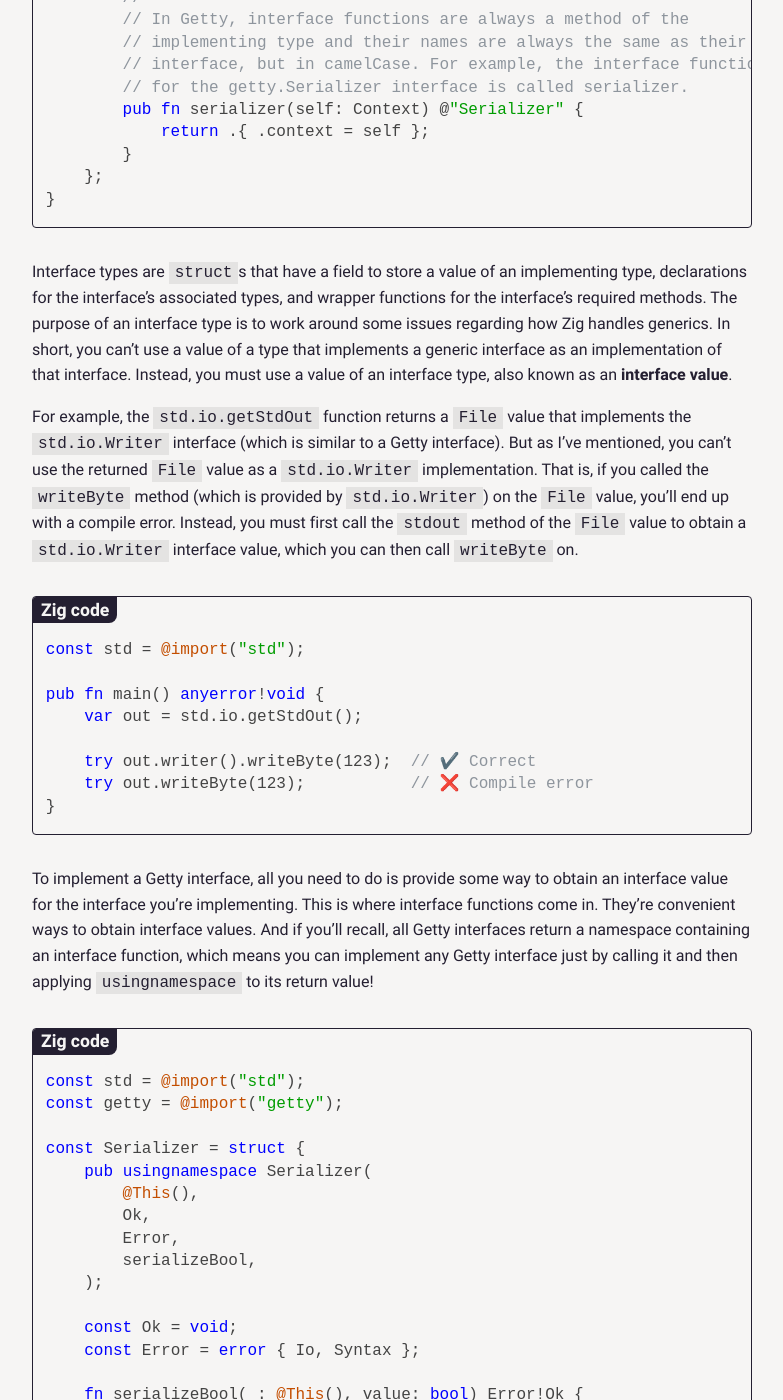
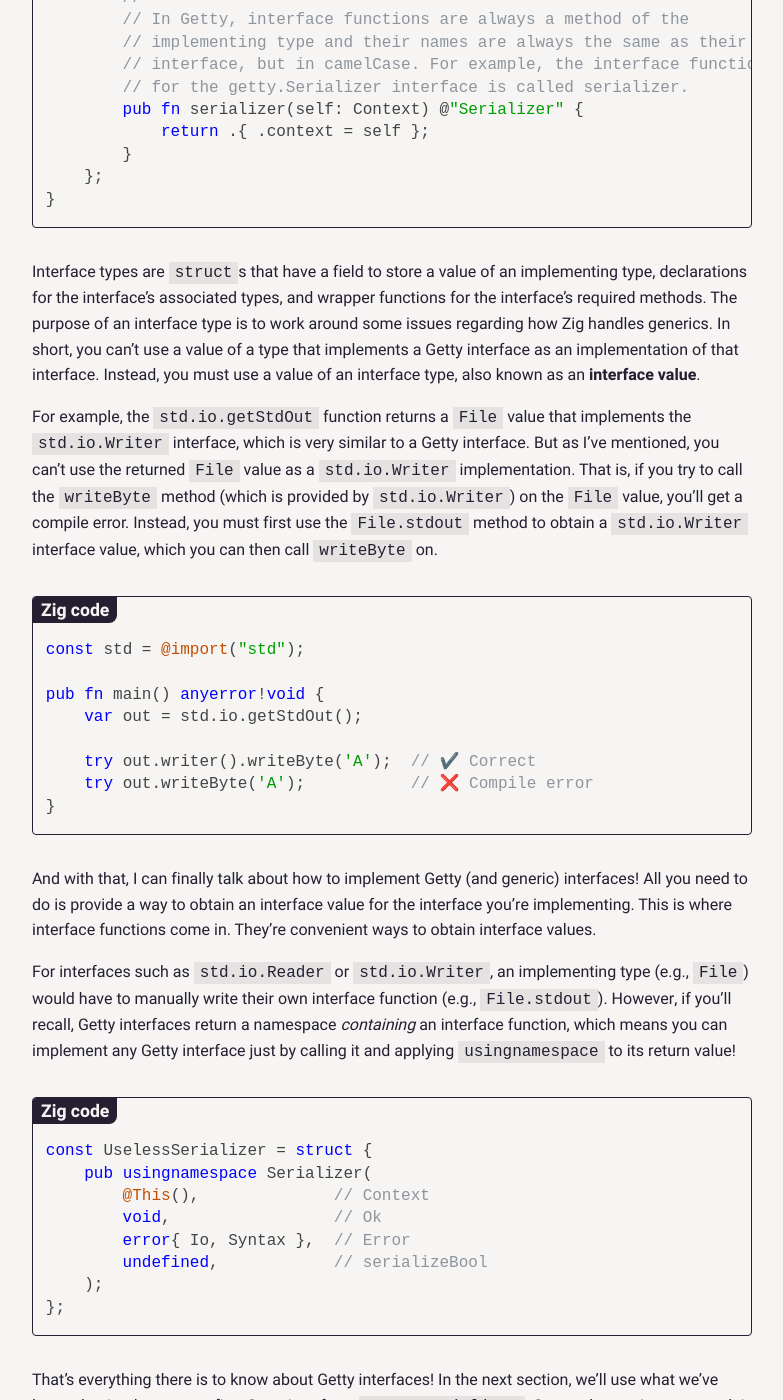
Before and after one commit to getty-zig/getty.so, a Jekyll site: the page built from pages/guide/interfaces.md, in a window 1280 px wide and 1400 px high, scrolled down 1465 px. Shown: the whole window, without its empty margins (248-1031 px from the left). Built offline with Jekyll 4.4.1, drawn with Linux system fonts in a browser that asks for light colours; some of the changed text lies outside the part shown.

Commit message:
update interfaces

```diff
--- a/pages/guide/interfaces.md
+++ b/pages/guide/interfaces.md
@@ -77,18 +77,17 @@ Interface types are `struct`s that have a field to store a value of an
 implementing type, declarations for the interface's associated types, and
 wrapper functions for the interface’s required methods. The purpose of an
 interface type is to work around some issues regarding how Zig handles
-generics. In short, you can't use a value of a type that implements a generic
+generics. In short, you can't use a value of a type that implements a Getty
 interface as an implementation of that interface. Instead, you must use a
 value of an interface type, also known as an __interface value__.
 
 For example, the `std.io.getStdOut` function returns a `File` value that
-implements the `std.io.Writer` interface (which is similar to a Getty
-interface). But as I've mentioned, you can't use the returned `File` value as a
-`std.io.Writer` implementation. That is, if you called the `writeByte` method
-(which is provided by `std.io.Writer`) on the `File` value, you'll end up with
-a compile error. Instead, you must first call the `stdout` method
-of the `File` value to obtain a `std.io.Writer` interface value, which you can
-then call `writeByte` on.
+implements the `std.io.Writer` interface, which is very similar to a Getty
+interface. But as I've mentioned, you can't use the returned `File` value as a
+`std.io.Writer` implementation. That is, if you try to call the `writeByte`
+method (which is provided by `std.io.Writer`) on the `File` value, you'll get
+a compile error. Instead, you must first use the `File.stdout` method to obtain
+a `std.io.Writer` interface value, which you can then call `writeByte` on.
 
 {% label Zig code %}
 {% highlight zig %}
@@ -97,52 +96,37 @@ const std = @import("std");
 pub fn main() anyerror!void {
     var out = std.io.getStdOut();
 
-    try out.writer().writeByte(123);  // ✔️ Correct
-    try out.writeByte(123);           // ❌ Compile error
+    try out.writer().writeByte('A');  // ✔️ Correct
+    try out.writeByte('A');           // ❌ Compile error
 }
 {% endhighlight %}
 {% endlabel %}
 
-To implement a Getty interface, all you need to do is provide some way to
-obtain an interface value for the interface you're implementing. This is where
-interface functions come in. They're convenient ways to obtain interface
-values. And if you'll recall, all Getty interfaces return a namespace
-containing an interface function, which means you can implement any Getty
-interface just by calling it and then applying `usingnamespace` to its return
+And with that, I can finally talk about how to implement Getty (and generic)
+interfaces! All you need to do is provide a way to obtain an interface value
+for the interface you're implementing. This is where interface functions come
+in. They're convenient ways to obtain interface values.
+
+For interfaces such as `std.io.Reader` or `std.io.Writer`, an implementing type
+(e.g., `File`) would have to manually write their own interface function (e.g.,
+`File.stdout`). However, if you'll recall, Getty interfaces return a namespace
+_containing_ an interface function, which means you can implement any Getty
+interface just by calling it and applying `usingnamespace` to its return
 value!
 
 {% label Zig code %}
 {% highlight zig %}
-const std = @import("std");
-const getty = @import("getty");
-
-const Serializer = struct {
+const UselessSerializer = struct {
     pub usingnamespace Serializer(
-        @This(),
-        Ok,
-        Error,
-        serializeBool,
+        @This(),              // Context
+        void,                 // Ok
+        error{ Io, Syntax },  // Error
+        undefined,            // serializeBool
     );
-
-    const Ok = void;
-    const Error = error { Io, Syntax };
-
-    fn serializeBool(_: @This(), value: bool) Error!Ok {
-        std.debug.print("the one {} ring\n", .{value});
-    }
 };
-
-pub fn main() anyerror!void {
-    const s = (Serializer{}).serializer();
-
-    try getty.serialize(true, s);
-}
 {% endhighlight %}
 {% endlabel %}
 
-{% label Shell session %}
-{% highlight console %}
-$ zig build run
-the one true ring
-{% endhighlight %}
-{% endlabel %}
+That's everything there is to know about Getty interfaces! In the next section,
+we'll use what we've learned to implement our first Getty interface:
+`getty.Serializer`. Get ready to write some code!
```
Also changed, not shown: other parts of pages/guide/interfaces.md (+5 -5 lines).
